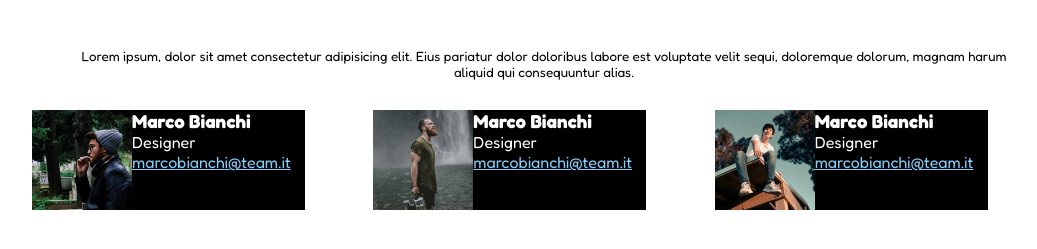
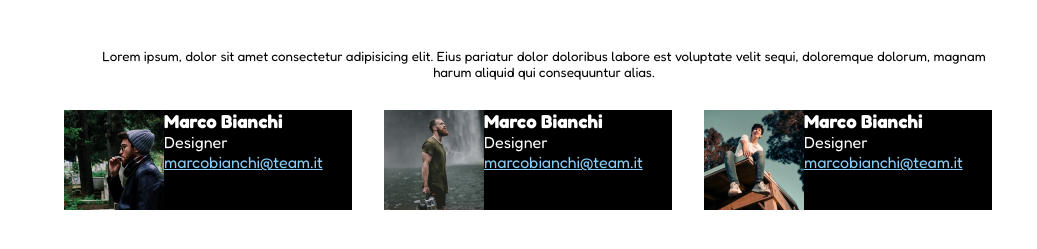
Before and after one commit to EnricoCirilli/html-css-float-cards, a plain HTML site: page index.html in a window 1280 px wide. Shown: the part 61-310 px from the top of the page, without its empty margins (96-1133 px from the left). Drawn offline with Linux system fonts and the light colour scheme.

Commit message:
add: updating  and searching for a better way

```diff
--- a/css/style.css
+++ b/css/style.css
@@ -8,7 +8,7 @@
 /* Setting up fredoka font family */
 body{
     font-family: 'Fredoka', sans-serif;
-    width: 80%;
+    width:75%;
     margin: 0 auto;
 }
 /* Setting up title */
@@ -42,7 +42,8 @@ p{
     background-color: black;
     color: white;
     height: 100px;
-    width:80%;
+    width:90%;
+
 }
 a{
     color: lightskyblue;
```
